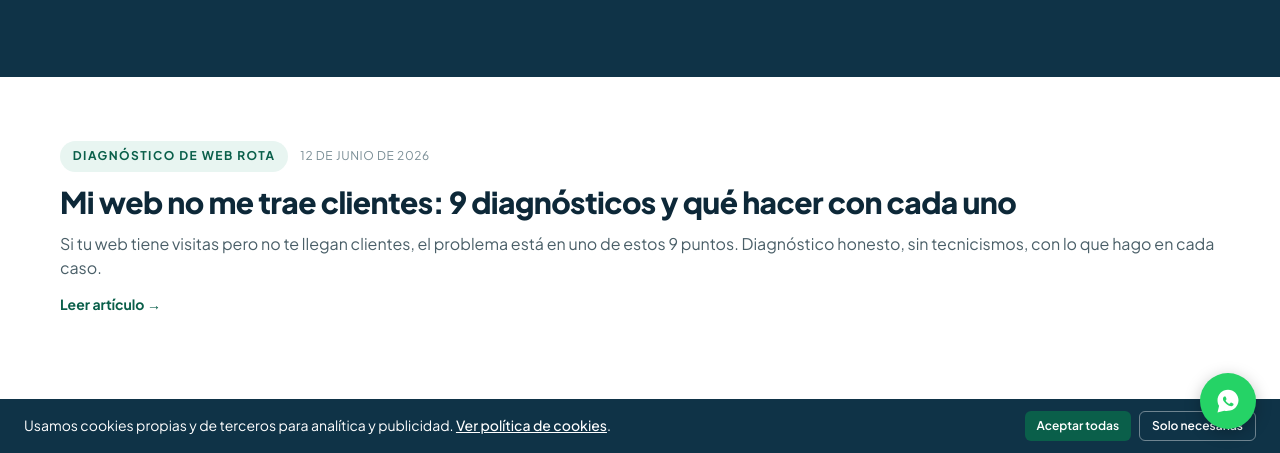
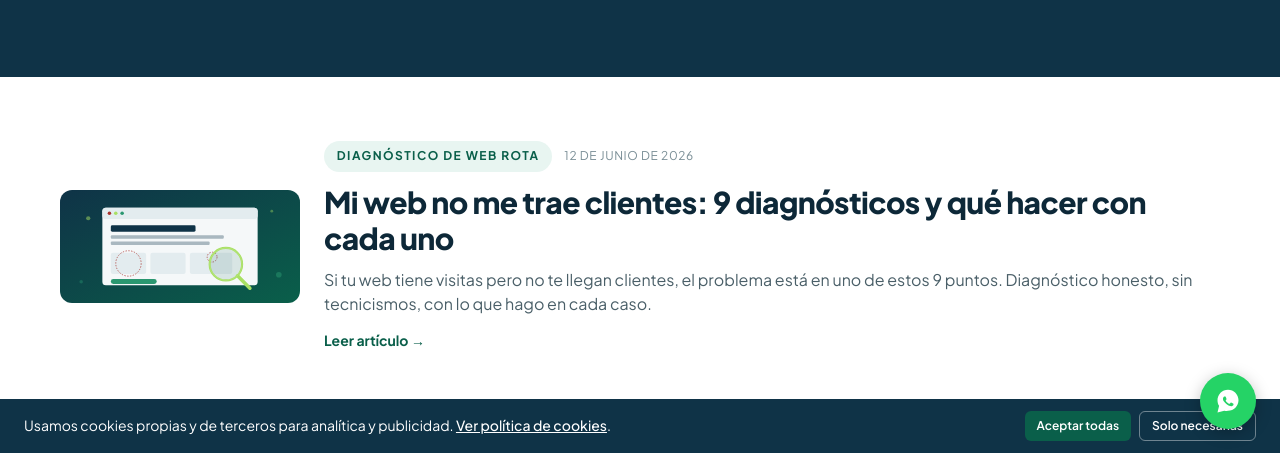
Before and after one commit to JaimeGomez5/cliimber-astro, an Astro site: page /blog in a window 1280 px wide. Shown: the part 347-800 px from the top of the page. Built offline with nearby package versions, Linux system fonts and the light colour scheme; Astro itself is replaced by a stand-in of ours.

Commit message:
blog: añadir imagen de cabecera al primer artículo

```diff
--- a/src/content/blog/mi-web-no-me-trae-clientes.md
+++ b/src/content/blog/mi-web-no-me-trae-clientes.md
@@ -1,6 +1,7 @@
 ---
 title: "Mi web no me trae clientes: 9 diagnósticos y qué hacer con cada uno"
 description: "Si tu web tiene visitas pero no te llegan clientes, el problema está en uno de estos 9 puntos. Diagnóstico honesto, sin tecnicismos, con lo que hago en cada caso."
+image: "/assets/blog/mi-web-no-me-trae-clientes-cover.svg"
 date: "2026-06-12"
 author: "Jaime Gómez"
 keywords: ["mi web no me trae clientes", "por qué mi web no vende", "señales web no funciona", "web wordpress lenta"]
--- a/src/content/config.ts
+++ b/src/content/config.ts
@@ -6,6 +6,7 @@ const blog = defineCollection({
   schema: z.object({
     title: z.string(),
     description: z.string(),
+    image: z.string().optional(),
     date: z.coerce.date(),
     author: z.string().default('Jaime Gómez'),
     keywords: z.array(z.string()).default([]),
--- a/src/pages/blog/[slug].astro
+++ b/src/pages/blog/[slug].astro
@@ -69,6 +69,16 @@ const ldJson = [
       <p class="text-sm opacity-70">{formattedDate} · {data.author}</p>
     </div>
   </header>
+
+  {data.image && (
+    <div class="container-x max-w-3xl">
+      <img
+        src={data.image}
+        alt={data.title}
+        class="relative z-10 -mt-10 w-full rounded-2xl shadow-xl object-cover aspect-[680/320]"
+      />
+    </div>
+  )}
 
   <!-- CONTENIDO -->
   <article style="background: var(--background);" class="py-16">
--- a/src/pages/blog/index.astro
+++ b/src/pages/blog/index.astro
@@ -46,7 +46,18 @@ const ldJson = {
       <ul class="flex flex-col">
         {posts.map((post) => (
           <li class="border-b py-10 first:pt-0 last:border-b-0 reveal" style="border-color: var(--borde);">
-            <a href={`/blog/${post.id}`} class="group block">
+            <a
+              href={`/blog/${post.id}`}
+              class={`group block ${post.data.image ? 'md:grid md:grid-cols-[240px_1fr] md:gap-6 md:items-center' : ''}`}
+            >
+              {post.data.image && (
+                <img
+                  src={post.data.image}
+                  alt={post.data.title}
+                  class="w-full rounded-xl object-cover aspect-[680/320] mb-4 md:mb-0"
+                />
+              )}
+              <div>
                 <div class="flex flex-wrap items-center gap-3 mb-3">
                   <span class="tag">{post.data.cluster}</span>
                   <span class="text-xs uppercase tracking-wider" style="color: var(--texto-apagado);">
@@ -61,6 +72,7 @@ const ldJson = {
                 </h2>
                 <p class="text-[16px] mb-3" style="color: var(--texto-medio);">{post.data.description}</p>
                 <span class="text-sm font-bold" style="color: var(--verde);">Leer artículo →</span>
+              </div>
             </a>
           </li>
         ))}
```
Also changed, not shown: public/assets/blog/mi-web-no-me-trae-clientes-cover.svg (added). Lines whose indentation alone changed are shown as unchanged.
